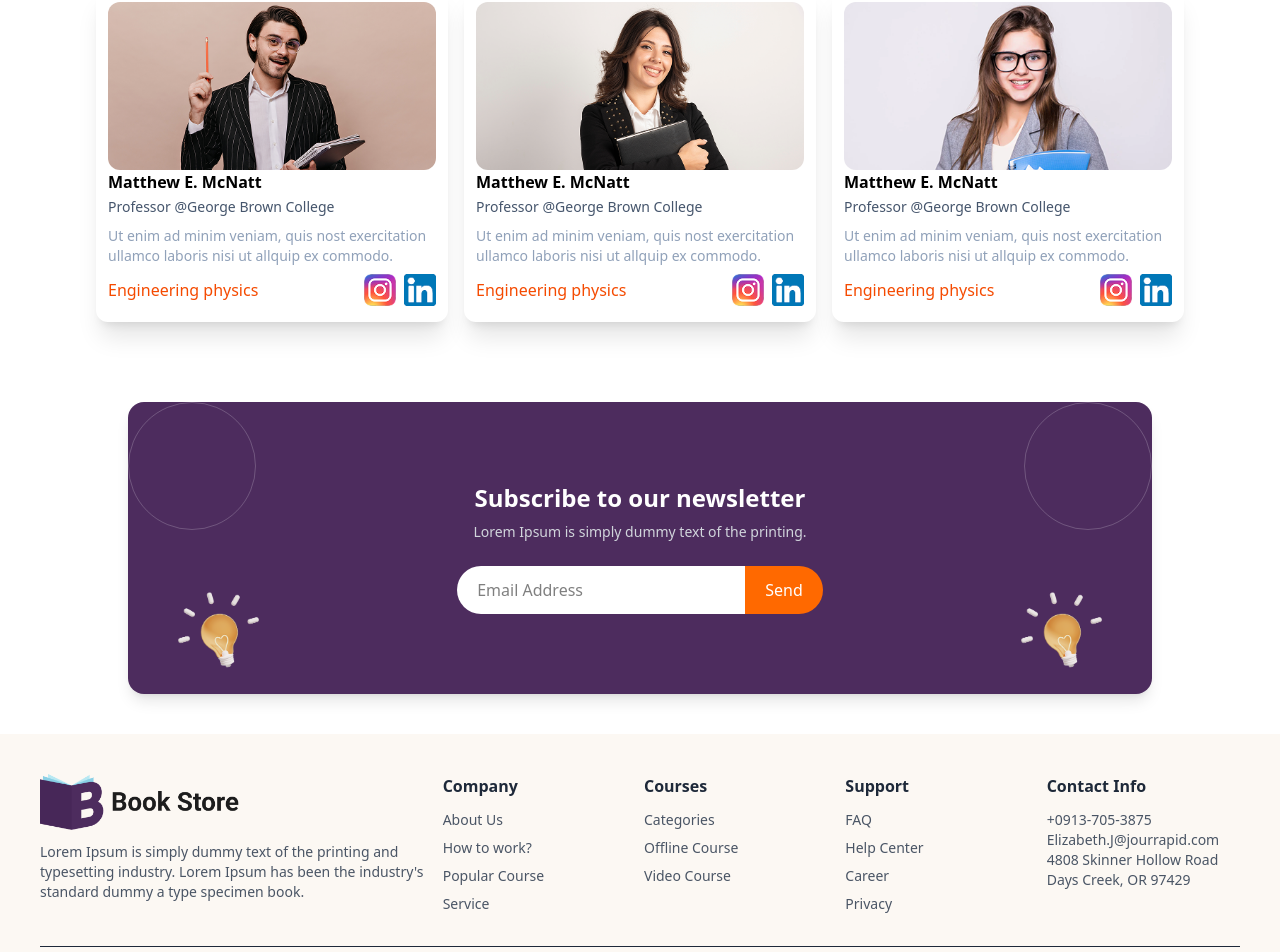
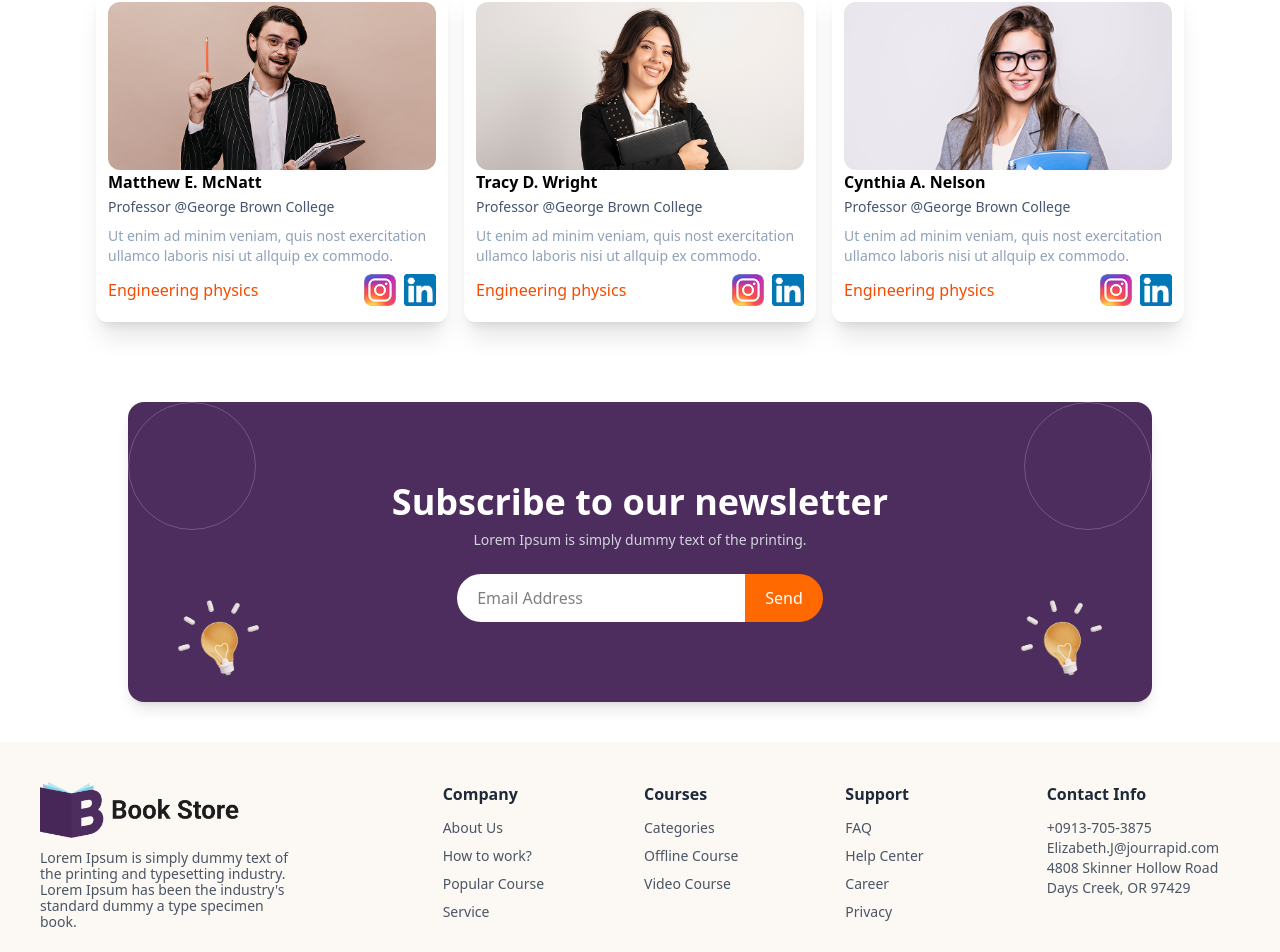
Before and after one commit to usamaashraf23/leed, a React (Vite) app: page / in a window 1280 px wide. Shown: the part 2472-3424 px from the top of the page. Built offline with nearby package versions, Linux system fonts and the light colour scheme.

Commit message:
Update Styling

```diff
--- a/src/components/Footer.jsx
+++ b/src/components/Footer.jsx
@@ -9,7 +9,7 @@ function Footer() {
           <div className="flex items-center space-x-2">
             <img src={logoImg} alt="Book Store Logo" className="h-14" />
           </div>
-          <p className="mt-3 text-sm text-gray-600 max-w-sm">
+          <p className="mt-3 text-sm text-gray-600 w-[250px] leading-4 ">
             Lorem Ipsum is simply dummy text of the printing and typesetting
             industry. Lorem Ipsum has been the industry's standard dummy a type
             specimen book.
--- a/src/components/InstructorsSection.jsx
+++ b/src/components/InstructorsSection.jsx
@@ -17,7 +17,7 @@ function InstructorsSection() {
     },
     {
       instructorImgae: <img src={instructor2} className="rounded-xl" />,
-      name: "Matthew E. McNatt",
+      name: "Tracy D. Wright",
       designation: "Professor",
       college: "George Brown College",
       description:
@@ -26,7 +26,7 @@ function InstructorsSection() {
     },
     {
       instructorImgae: <img src={instructor3} className="rounded-xl" />,
-      name: "Matthew E. McNatt",
+      name: "Cynthia A. Nelson",
       designation: "Professor",
       college: "George Brown College",
       description:
--- a/src/components/NewsLetter.jsx
+++ b/src/components/NewsLetter.jsx
@@ -16,7 +16,9 @@ function NewsLetter() {
         className="absolute sm:bottom-4 bottom-0.5 sm:right-10 right-1  sm:h-24 h-20"
       />
       <div className="text-center">
-        <h2 className="text-2xl font-semibold">Subscribe to our newsletter</h2>
+        <h2 className="sm:text-4xl text-2xl font-semibold">
+          Subscribe to our newsletter
+        </h2>
         <p className="text-sm text-gray-300 mt-2">
           Lorem Ipsum is simply dummy text of the printing.
         </p>
```
